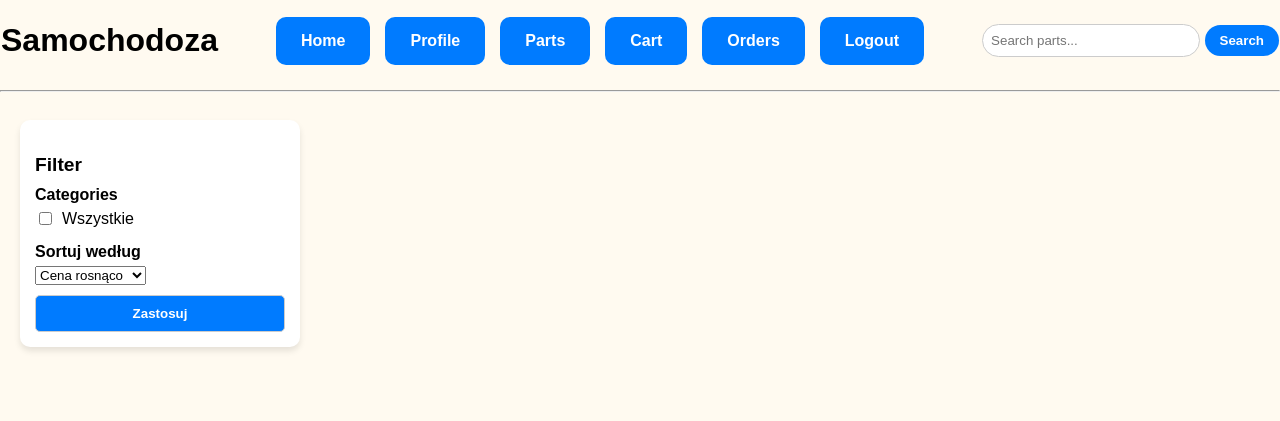
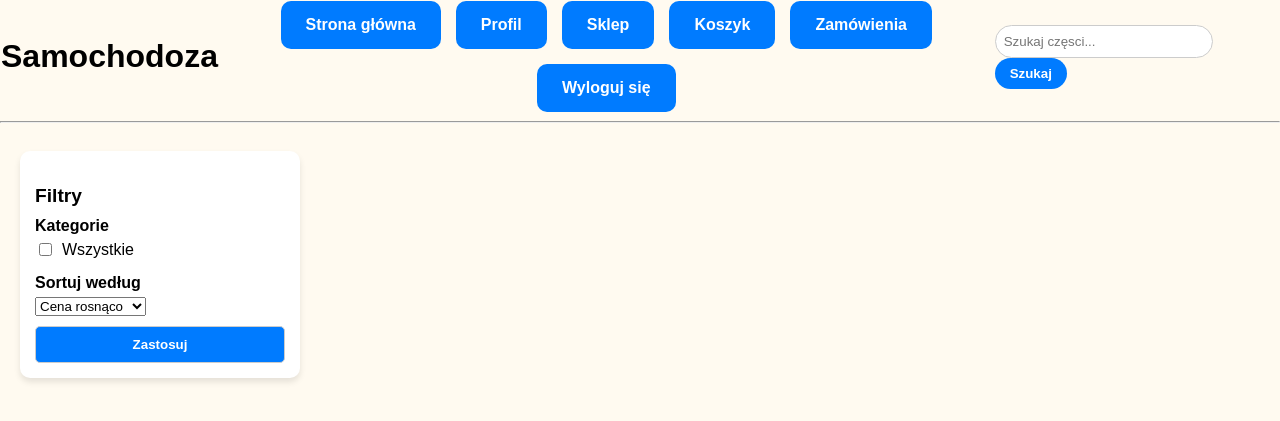
Before and after one commit to dawid-markowski/ProjPAINT, a Flask app: page /shop/parts in a window 1280 px wide. Shown: the top 421 px of the page. Run offline with Flask 3, Linux system fonts and the light colour scheme; the visitor is signed in with stand-in values (Sample User, id 1); data that the repository does not hold is empty.

Commit message:
zmiana jezyka

```diff
--- a/app/templates/auth/register.html
+++ b/app/templates/auth/register.html
@@ -77,7 +77,7 @@
     <div class="container">
         <div class="card shadow">
             <div class="card-body">
-                <h2 class="text-center">Register</h2>
+                <h2 class="text-center">Rejestracja</h2>
                 <div>
                     <form action="" method="post">
                         {{ form.hidden_tag() }}
--- a/app/templates/base.html
+++ b/app/templates/base.html
@@ -80,25 +80,25 @@
             <h1>Samochodoza</h1>
 
             <div class="nav-bar">
-                <a href="{{ url_for('main.index') }}">Home</a>
+                <a href="{{ url_for('main.index') }}">Strona główna</a>
                 {% if current_user.is_anonymous %}
-                <a href="{{ url_for('auth.login') }}">Login</a>
+                <a href="{{ url_for('auth.login') }}">Zaloguj się</a>
                 {% else %}
                 {% if current_user.is_admin %}
-                <a href="{{ url_for('admin.index') }}">AdminPanel</a>
+                <a href="{{ url_for('admin.index') }}">Panel admina</a>
                 {% endif %}
-                <a href="{{ url_for('main.user', username=current_user.username) }}">Profile</a>
-                <a href="{{ url_for('shop.parts') }}">Parts</a>
-                <a href="{{ url_for('cart.view_cart') }}">Cart</a>
-                <a href="{{ url_for('checkout.view_orders') }}">Orders</a>
-                <a href="{{ url_for('auth.logout') }}">Logout</a>
+                <a href="{{ url_for('main.user', username=current_user.username) }}">Profil</a>
+                <a href="{{ url_for('shop.parts') }}">Sklep</a>
+                <a href="{{ url_for('cart.view_cart') }}">Koszyk</a>
+                <a href="{{ url_for('checkout.view_orders') }}">Zamówienia</a>
+                <a href="{{ url_for('auth.logout') }}">Wyloguj się</a>
                 {% endif %}
             </div>
 
             <div class="search-bar">
                 <form method="GET" action={{url_for('shop.parts')}}>
-                    <input type="text" name="search" placeholder="Search parts..." value="{{ search_query }}">
-                    <button type="submit">Search</button>
+                    <input type="text" name="search" placeholder="Szukaj częsci..." value="{{ search_query }}">
+                    <button type="submit">Szukaj</button>
                 </form>
             </div>
         </div>
--- a/app/templates/shop/parts.html
+++ b/app/templates/shop/parts.html
@@ -114,9 +114,9 @@
 
 <div class="container">
     <div class="filter-section">
-    <h3>Filter</h3>
+    <h3>Filtry</h3>
     <form method="GET" action="">
-        <label>Categories</label>
+        <label>Kategorie</label>
         <div class="checkbox-group">
             <label>
                 <input type="checkbox" name="categories" value="all"
```
Also changed, not shown: app/templates/auth/login.html (+6 -6 lines), app/templates/shop/part.html (+14 -0 lines).
